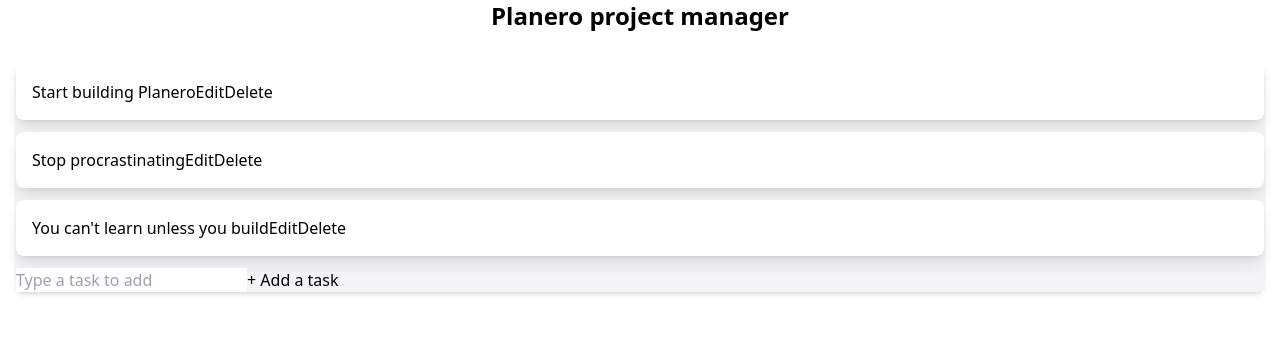
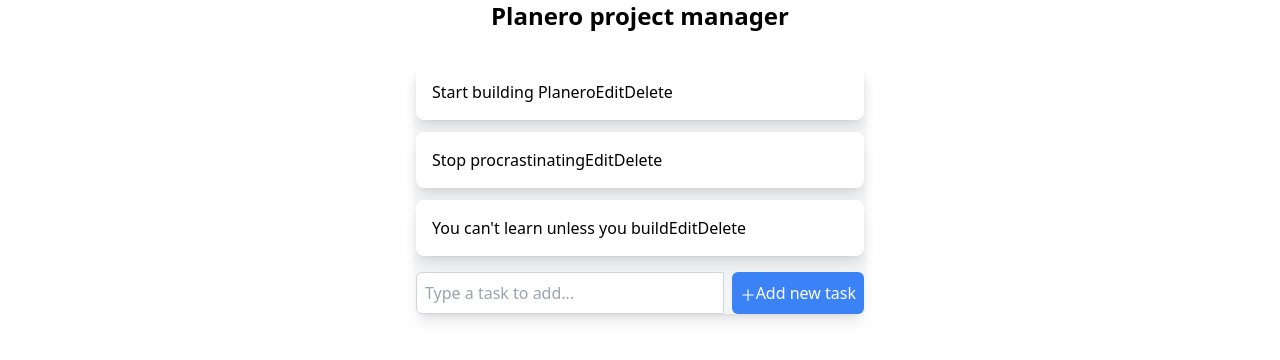
Before and after one commit to raknos13/planero-planner-react, a React (Vite) app: page / in a window 1280 px wide. Shown: the top 360 px of the page. Built offline with nearby package versions, Linux system fonts and the light colour scheme.

Commit message:
Add Tailwind CSS classes to style the list

```diff
--- a/src/components/TodoList.jsx
+++ b/src/components/TodoList.jsx
@@ -3,6 +3,7 @@ import { v4 as uuidv4 } from "uuid";
 import { DragDropContext, Droppable, Draggable } from "@hello-pangea/dnd";
 import TodoItem from "./TodoItem";
 import { useTasks } from "./useTasks";
+import { AiOutlinePlus } from "react-icons/ai";
 
 const initialTasks = [
   { id: uuidv4(), title: "Start building Planero", completed: true },
@@ -34,7 +35,7 @@ export default function TodoList() {
 
   function handleSubmit(e) {
     e.preventDefault();
-    addTask();
+    addTask(newTask);
     setNewTask("");
   }
 
@@ -51,7 +52,7 @@ export default function TodoList() {
               // bind ref to DOM element
               ref={provided.innerRef}
               style={{ padding: 0 }}
-              className="bg-gray-100 rounded-lg p-4 shadow-md"
+              className="bg-gray-100 p-4 rounded-lg shadow-lg w-full max-w-md mx-auto"
             >
               {tasks.map((task, index) => (
                 <Draggable key={task.id} draggableId={task.id} index={index}>
@@ -69,14 +70,21 @@ export default function TodoList() {
                 </Draggable>
               ))}
               {provided.placeholder}
-              <form onSubmit={handleSubmit}>
+              <form onSubmit={handleSubmit} className="mt-4 flex w-full">
                 <input
                   type="text"
-                  placeholder="Type a task to add"
+                  placeholder="Type a task to add..."
                   value={newTask}
                   onChange={(e) => setNewTask(e.target.value)}
+                  className="flex-grow p-2 border border-gray-300 rounded-l-md focus:outline-none focus:ring-2 focus:ring-blue-500"
                 />
-                <button type="submit">+ Add a task</button>
+                <button
+                  type="submit"
+                  className="ml-2 bg-blue-500 text-white p-2 rounded-md hover:bg-blue-600 focus:outline-none focus:ring-2 focus:ring-blue-500"
+                >
+                  <AiOutlinePlus className="inline-flex" />
+                  Add new task
+                </button>
               </form>
             </ul>
           )}
```
